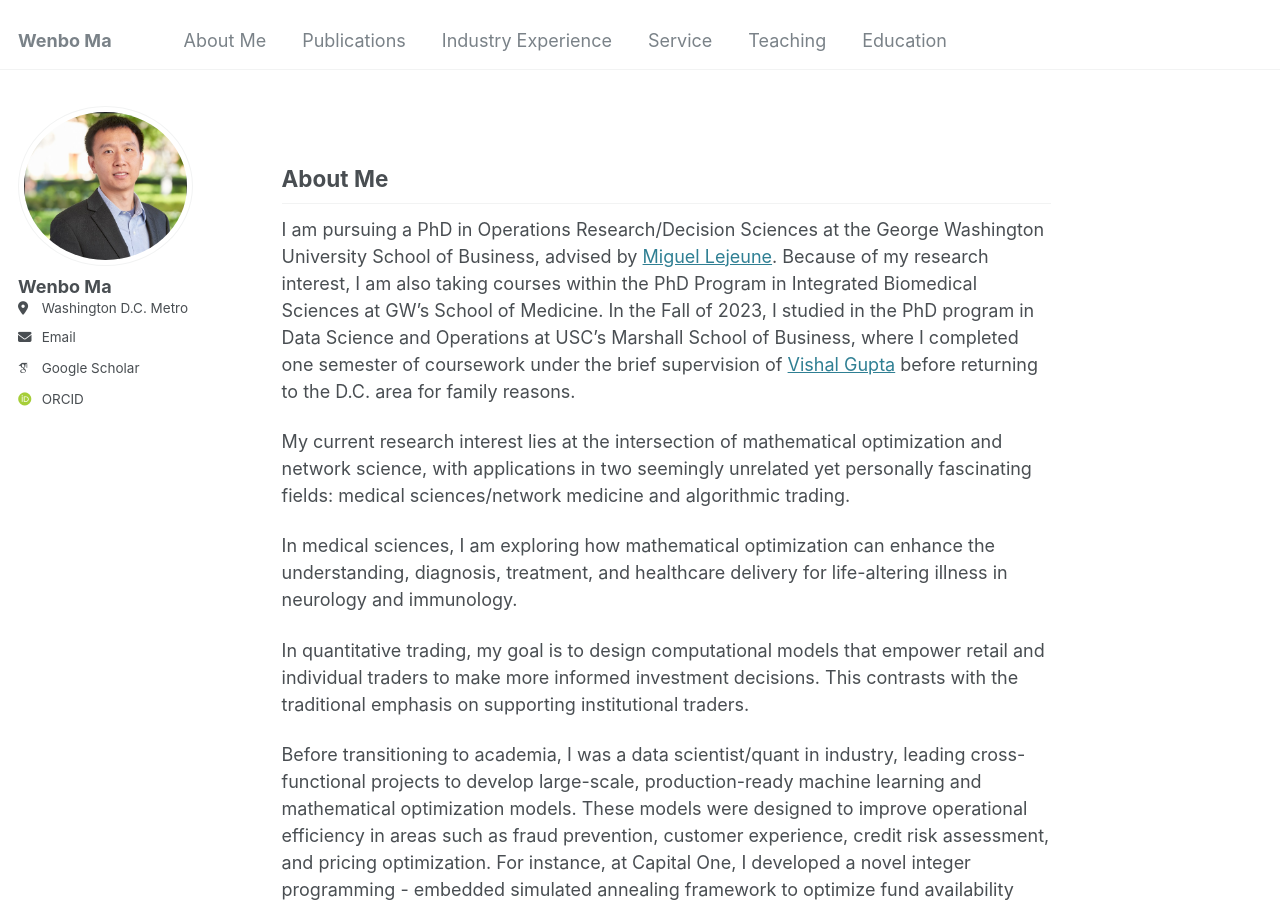
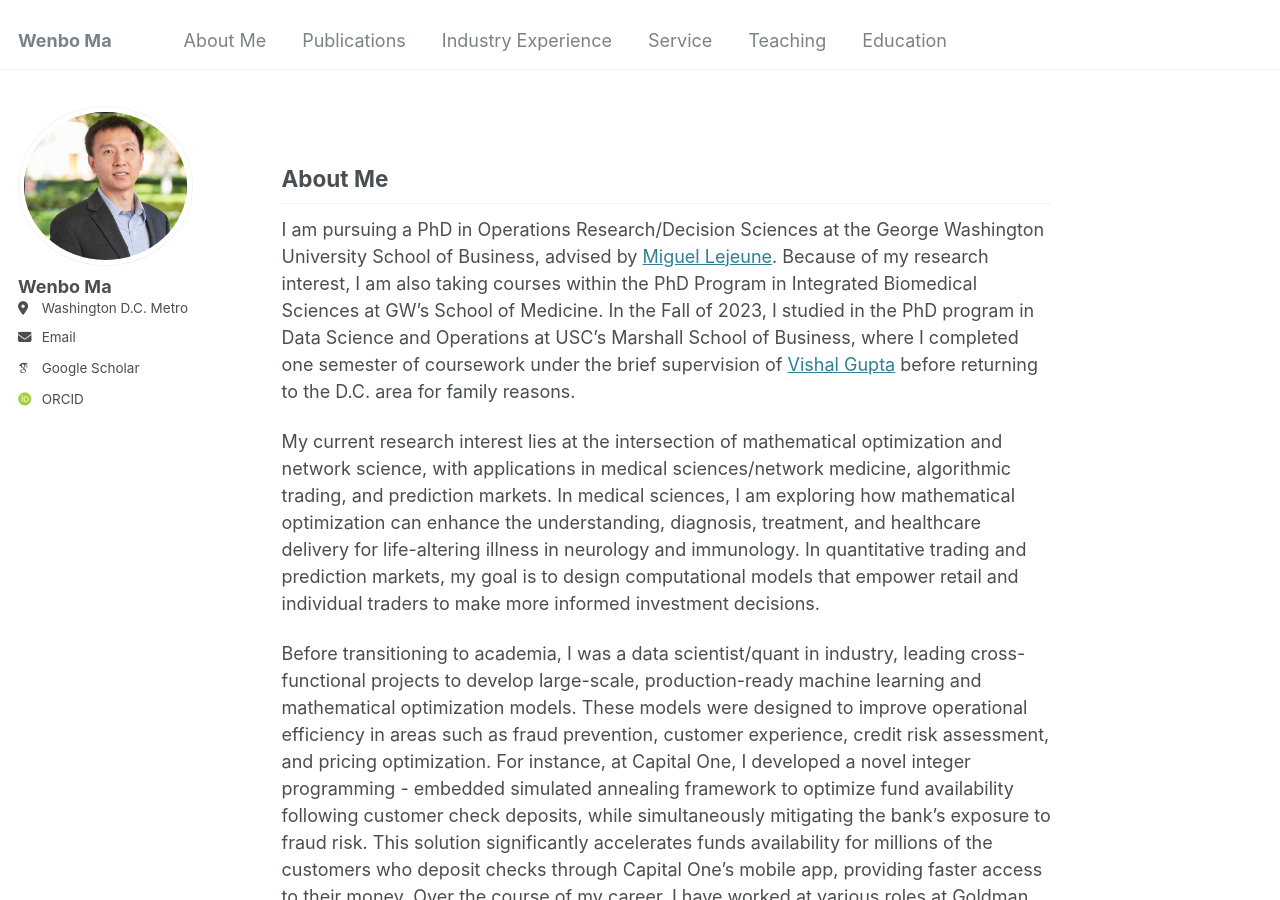
Before and after one commit to wenbo5565/wenbo5565.github.io, a Jekyll site: the page built from _pages/about.md, in a window 1280 px wide and 900 px high. Built offline with Jekyll 4.4.1, drawn with Linux system fonts in a browser that asks for light colours; some web fonts are replaced.

Commit message:
Update about.md

```diff
--- a/_pages/about.md
+++ b/_pages/about.md
@@ -11,13 +11,9 @@ redirect_from:
 
 I am pursuing a PhD in Operations Research/Decision Sciences at the George Washington University School of Business, advised by [Miguel Lejeune](https://business.gwu.edu/miguel-lejeune). Because of my research interest, I am also taking courses within the PhD Program in Integrated Biomedical Sciences at GW's School of Medicine. In the Fall of 2023, I studied in the PhD program in Data Science and Operations at USC's Marshall School of Business, where I completed one semester of coursework under the brief supervision of [Vishal Gupta](https://faculty.marshall.usc.edu/Vishal-Gupta/aboutme.html) before returning to the D.C. area for family reasons.
 
-My current research interest lies at the intersection of mathematical optimization and network science, with applications in two seemingly unrelated yet personally fascinating fields: medical sciences/network medicine and algorithmic trading.
-
-In medical sciences, I am exploring how mathematical optimization can enhance the understanding, diagnosis, treatment, and healthcare delivery for life-altering illness in neurology and immunology.
+My current research interest lies at the intersection of mathematical optimization and network science, with applications in medical sciences/network medicine, algorithmic trading, and prediction markets. In medical sciences, I am exploring how mathematical optimization can enhance the understanding, diagnosis, treatment, and healthcare delivery for life-altering illness in neurology and immunology. In quantitative trading and prediction markets, my goal is to design computational models that empower retail and individual traders to make more informed investment decisions.
 
 <!-- including neuro-degenerative disorders (e.g., Alzheimer's disease), immune disorders (e.g., autoimmune diseases), and vestibular disorders (e.g., Mal de Débarquement Syndrome(MdDS))-->
-
-In quantitative trading, my goal is to design computational models that empower retail and individual traders to make more informed investment decisions. This contrasts with the traditional emphasis on supporting institutional traders.
 
 Before transitioning to academia, I was a data scientist/quant in industry, leading cross-functional projects to develop large-scale, production-ready machine learning and mathematical optimization models. These models were designed to improve operational efficiency in areas such as fraud prevention, customer experience, credit risk assessment, and pricing optimization. For instance, at Capital One, I developed a novel integer programming - embedded simulated annealing framework to optimize fund availability following customer check deposits, while simultaneously mitigating the bank’s exposure to fraud risk. This solution significantly accelerates funds availability for millions of the customers who deposit checks through Capital One’s mobile app,  providing faster access to their money. Over the course of my career, I have worked at various roles at Goldman Sachs, Capital One, Freddie Mac, AvalonBay(AVB), and Deloitte.
 
```
